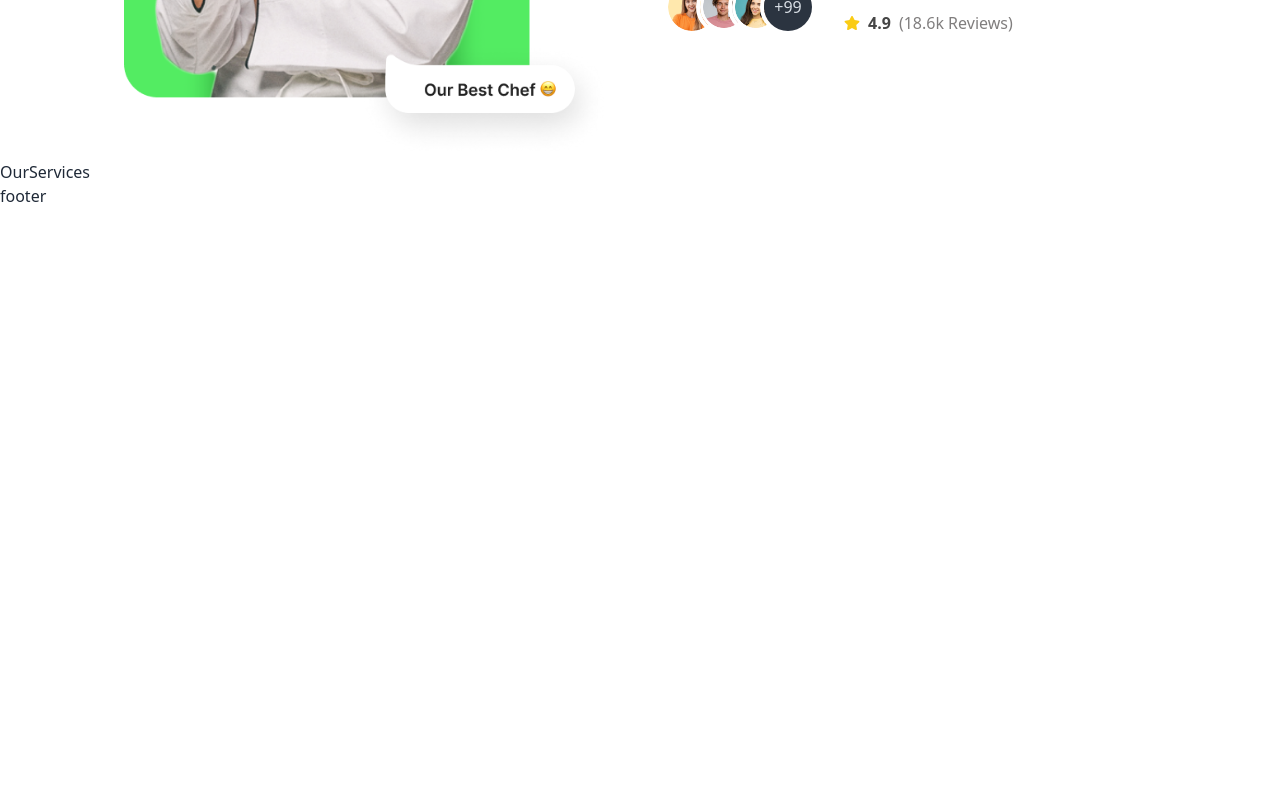
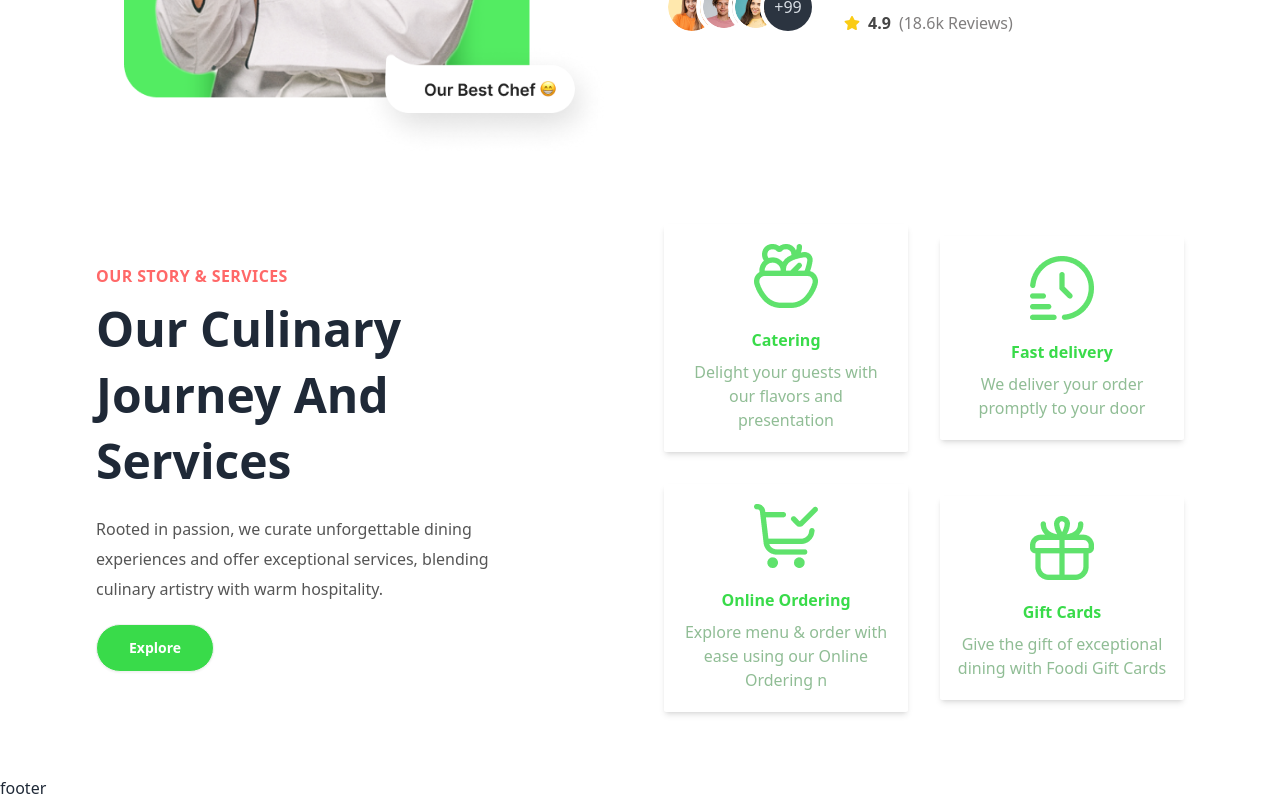
Before and after one commit to abdiasiis78/Food-Delivery-frontend, a React (Vite) app: page / in a window 1280 px wide. Shown: the part 2832-3632 px from the top of the page. Before the commit the page ends 3040 px from the top, so only its background shows below. Built offline with nearby package versions, Linux system fonts and the light colour scheme; a web font is replaced by a local one.

Commit message:
services-ui

```diff
--- a/src/components/Home-content/OurServices.jsx
+++ b/src/components/Home-content/OurServices.jsx
@@ -1,9 +1,72 @@
-import React from 'react'
+import React from "react";
+
+const serviceLists = [
+  {
+    id: 1,
+    title: "Catering",
+    des: "Delight your guests with our flavors and  presentation",
+    img: "/images/home/services/icon1.png",
+  },
+  {
+    id: 2,
+    title: "Fast delivery",
+    des: "We deliver your order promptly to your door",
+    img: "/images/home/services/icon2.png",
+  },
+  {
+    id: 3,
+    title: "Online Ordering",
+    des: "Explore menu & order with ease using our Online Ordering n",
+    img: "/images/home/services/icon3.png",
+  },
+  {
+    id: 4,
+    title: "Gift Cards",
+    des: "Give the gift of exceptional dining with Foodi Gift Cards",
+    img: "/images/home/services/icon4.png",
+  },
+];
 
 function OurServices() {
   return (
-    <div>OurServices</div>
-  )
+    <div
+      className=" my-16 flex flex-col md:flex-row justify-around gap-12 items-center"
+      id="section-container"
+    >
+      <div className="md:w-1/2 ">
+        <div className="text-left md:w-4/5">
+          <p className="" id="subtitle">
+            Our Story & Services
+          </p>
+          <h2 className="" id="title">
+            Our Culinary Journey And Services
+          </h2>
+          <p className="text-secondary my-5 leading-[30px]">
+            Rooted in passion, we curate unforgettable dining experiences and
+            offer exceptional services, blending culinary artistry with warm
+            hospitality.
+          </p>
+          <button className="btn bg-green text-white px-8 py-3 rounded-full">
+            Explore
+          </button>
+        </div>
+      </div>
+      <div className="md:w-1/2">
+        <div className="grid sm:grid-cols-2 grid-cols-1 gap-8 items-center">
+          {serviceLists.map((service) => (
+            <div
+              key={service.id}
+              className="shadow-md rounded-sm py-5 px-4 text-center space-y-2 text-green cursor-pointer border-indigo-600 transition-all duration-200 hover:border"
+            >
+              <img src={service.img} alt="" className="mx-auto" />
+              <h5 className="font-semibold pt-3">{service.title}</h5>
+              <p className="text-[#90BD95]">{service.des}</p>
+            </div>
+          ))}
+        </div>
+      </div>
+    </div>
+  );
 }
 
-export default OurServices
+export default OurServices;
```
